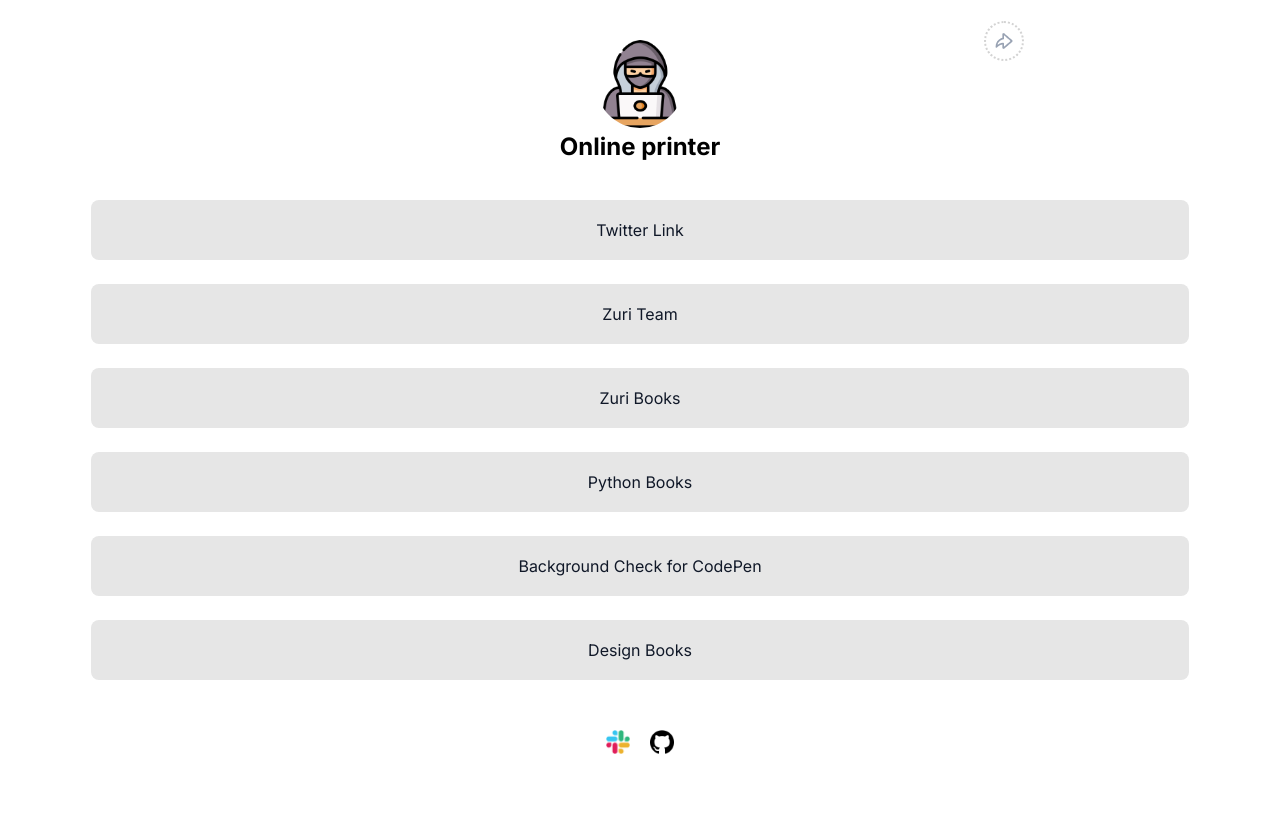
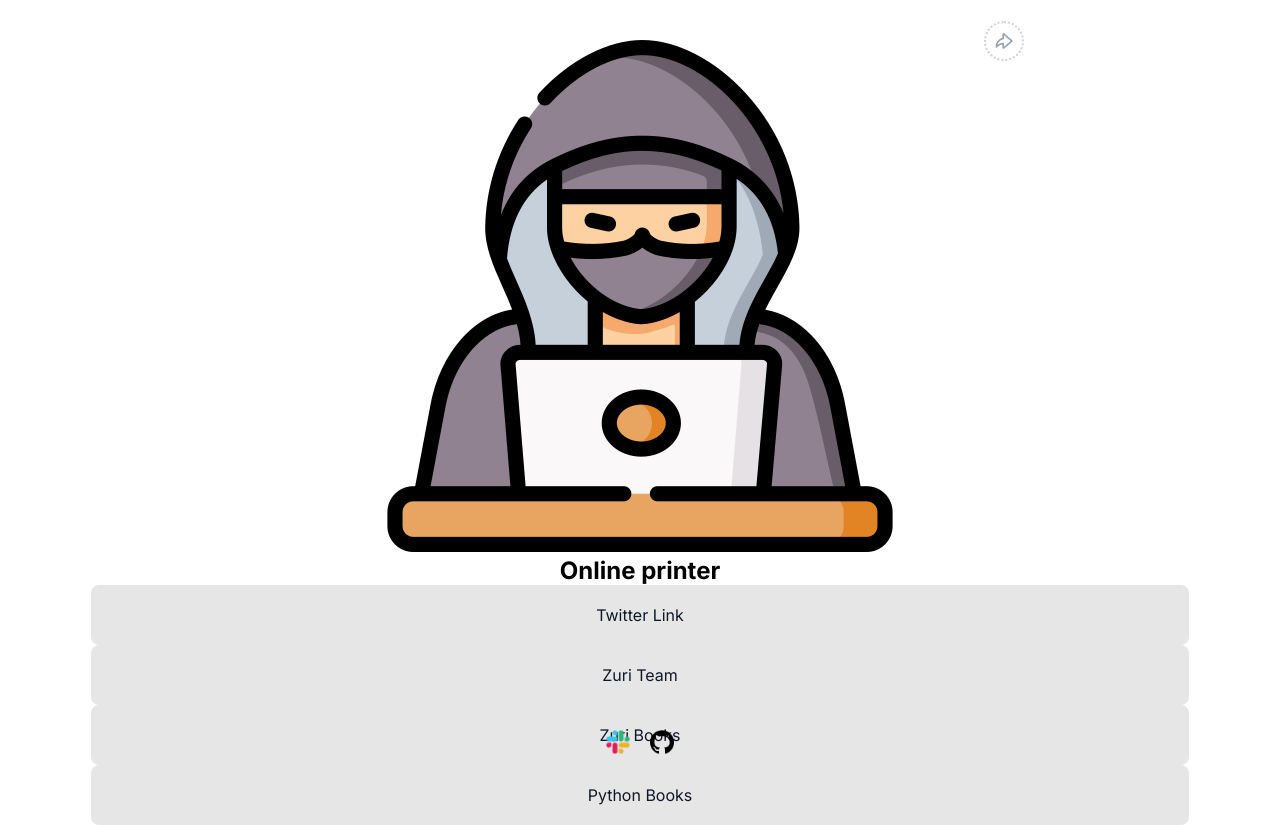
Before and after one commit to Aremu-olusegun/HNG9-Frontend-Stage-1-Task, a React (Create React App) app: page / in a window 1280 px wide. Shown: the top 825 px of the page. Built offline with nearby package versions, Linux system fonts and the light colour scheme.

Commit message:
underscores confirmed changes

```diff
--- a/src/Profile Section.js
+++ b/src/Profile Section.js
@@ -6,7 +6,7 @@ import profileImg from './icons/coder.png'
 const Profile = () => {
   return (
     <div className="profile">
-      <img id="profile_img" alt="profile-img" src={profileImg}/>
+      <img id="profile__img" alt="profile-img" src={profileImg}/>
       <h2 id="twitter">Online printer</h2>
       <p id="slack" className="hide">Aremu Olusegun</p>
       <div className="icon-background">
```
